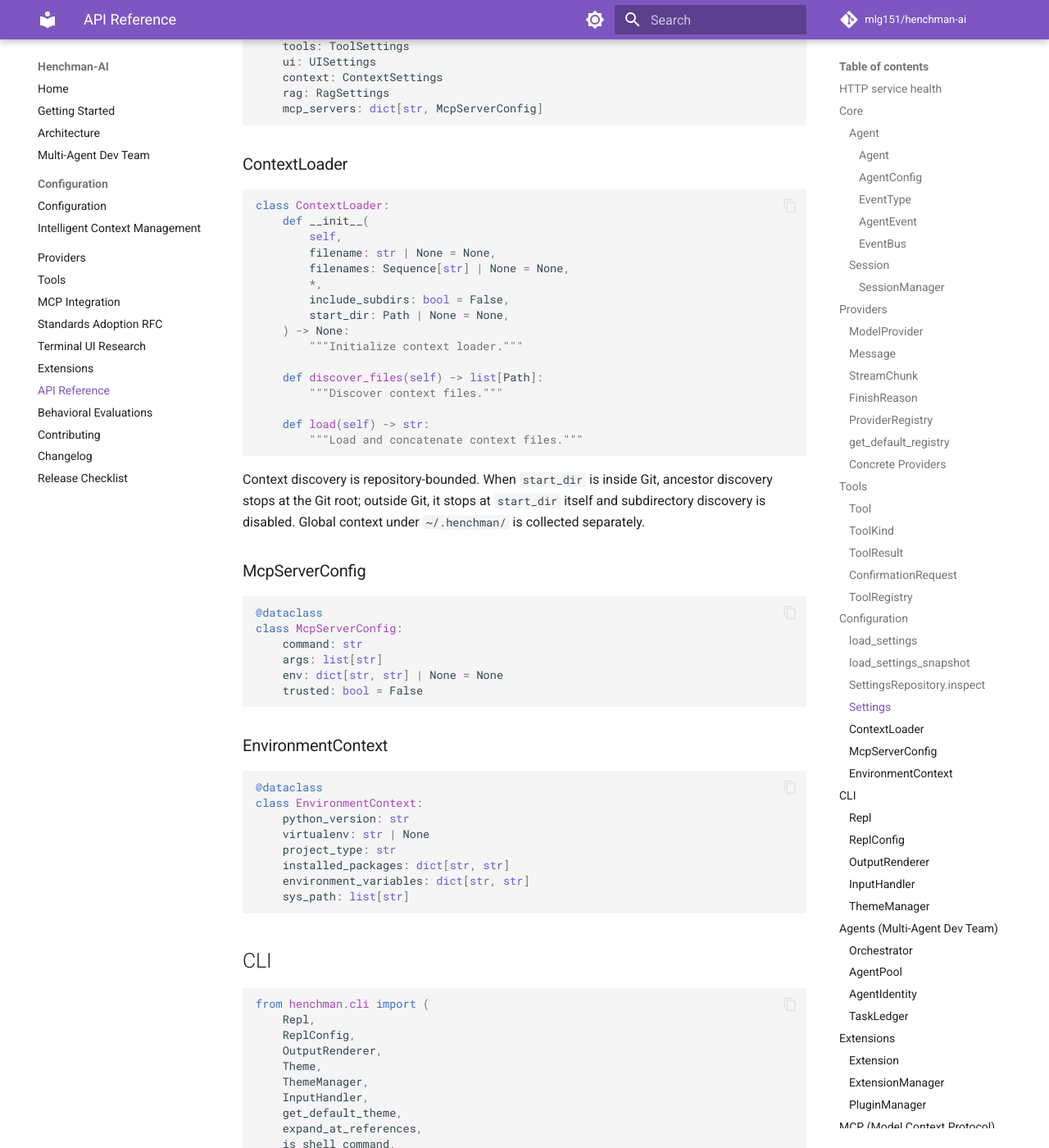
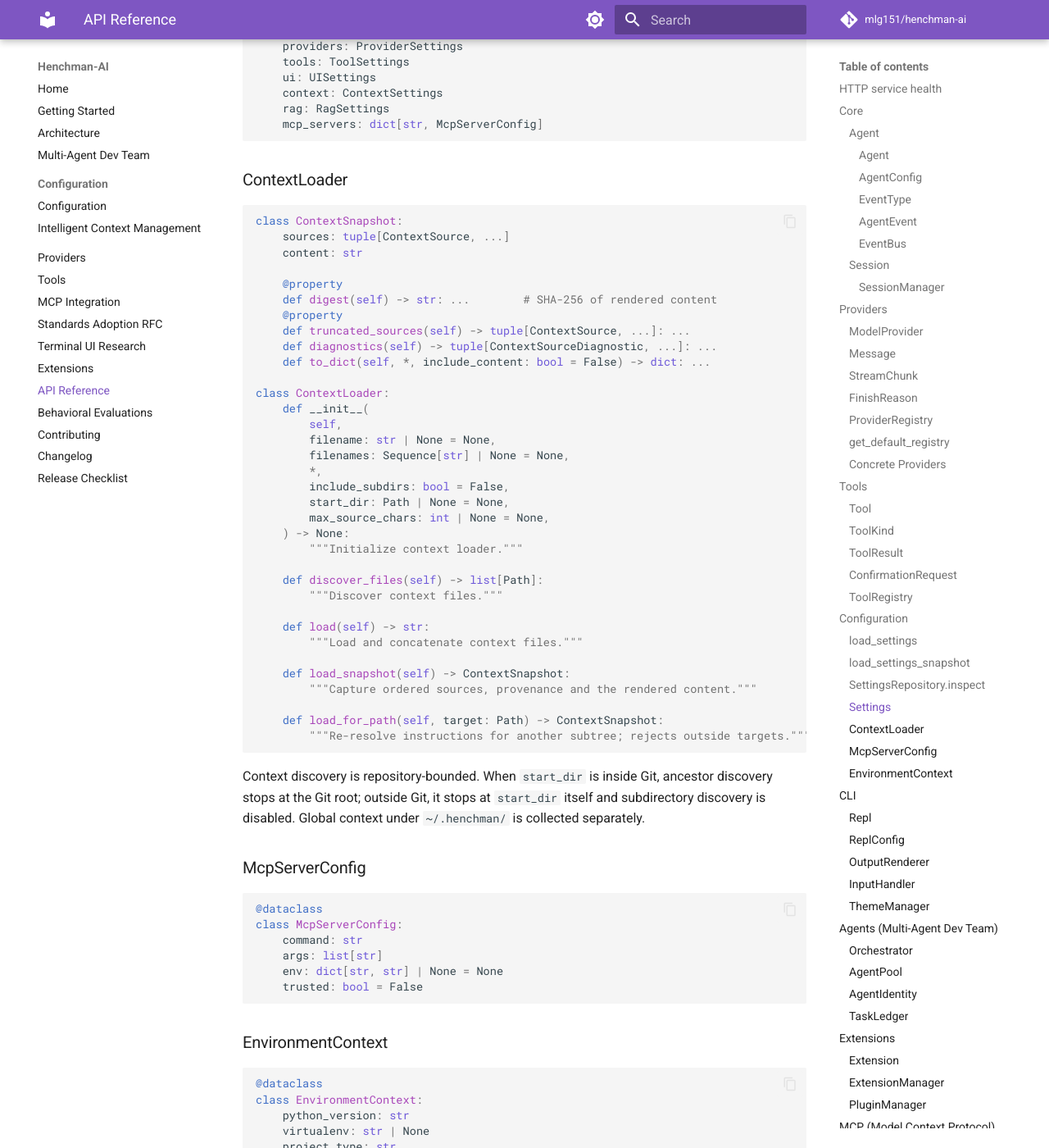
Before and after one commit to mlg151/henchman-ai, an MkDocs documentation site: the page built from docs/api.md, in a window 1280 px wide and 1400 px high, scrolled down 11657 px. Shown: the whole window at 82% size. Built offline with MkDocs 1.6.1 and Material for MkDocs 9.7.7, drawn with Linux system fonts in a browser that asks for light colours; comment, search, counter and statistics services are not loaded.

Commit message:
docs(api): export ContextSnapshot and document instruction provenance API

````diff
--- a/docs/api.md
+++ b/docs/api.md
@@ -529,6 +529,7 @@
     load_settings,
     Settings,
     ContextLoader,
+    ContextSnapshot,
     ContextSettings,
     ProviderSettings,
     ToolSettings,
@@ -606,6 +607,17 @@
 ### ContextLoader
 
 ```python
+class ContextSnapshot:
+    sources: tuple[ContextSource, ...]
+    content: str
+
+    @property
+    def digest(self) -> str: ...        # SHA-256 of rendered content
+    @property
+    def truncated_sources(self) -> tuple[ContextSource, ...]: ...
+    def diagnostics(self) -> tuple[ContextSourceDiagnostic, ...]: ...
+    def to_dict(self, *, include_content: bool = False) -> dict: ...
+
 class ContextLoader:
     def __init__(
         self,
@@ -614,6 +626,7 @@
         *,
         include_subdirs: bool = False,
         start_dir: Path | None = None,
+        max_source_chars: int | None = None,
     ) -> None:
         """Initialize context loader."""
 
@@ -622,6 +635,12 @@
 
     def load(self) -> str:
         """Load and concatenate context files."""
+
+    def load_snapshot(self) -> ContextSnapshot:
+        """Capture ordered sources, provenance and the rendered content."""
+
+    def load_for_path(self, target: Path) -> ContextSnapshot:
+        """Re-resolve instructions for another subtree; rejects outside targets."""
 ```
 
 Context discovery is repository-bounded. When `start_dir` is inside Git, ancestor discovery stops at the Git root; outside Git, it stops at `start_dir` itself and subdirectory discovery is disabled. Global context under `~/.henchman/` is collected separately.
````
Also changed, not shown: 1 other file.
